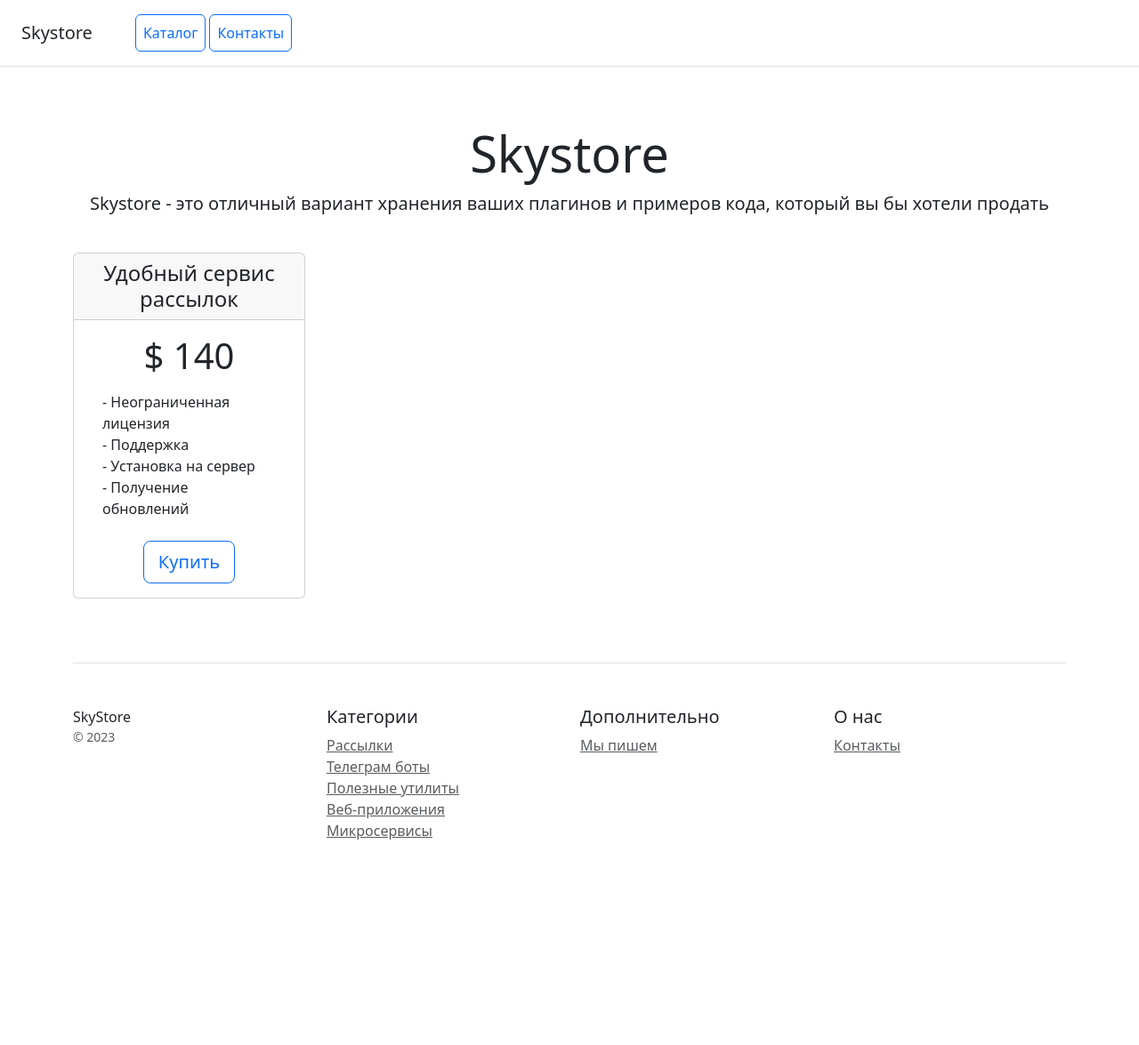
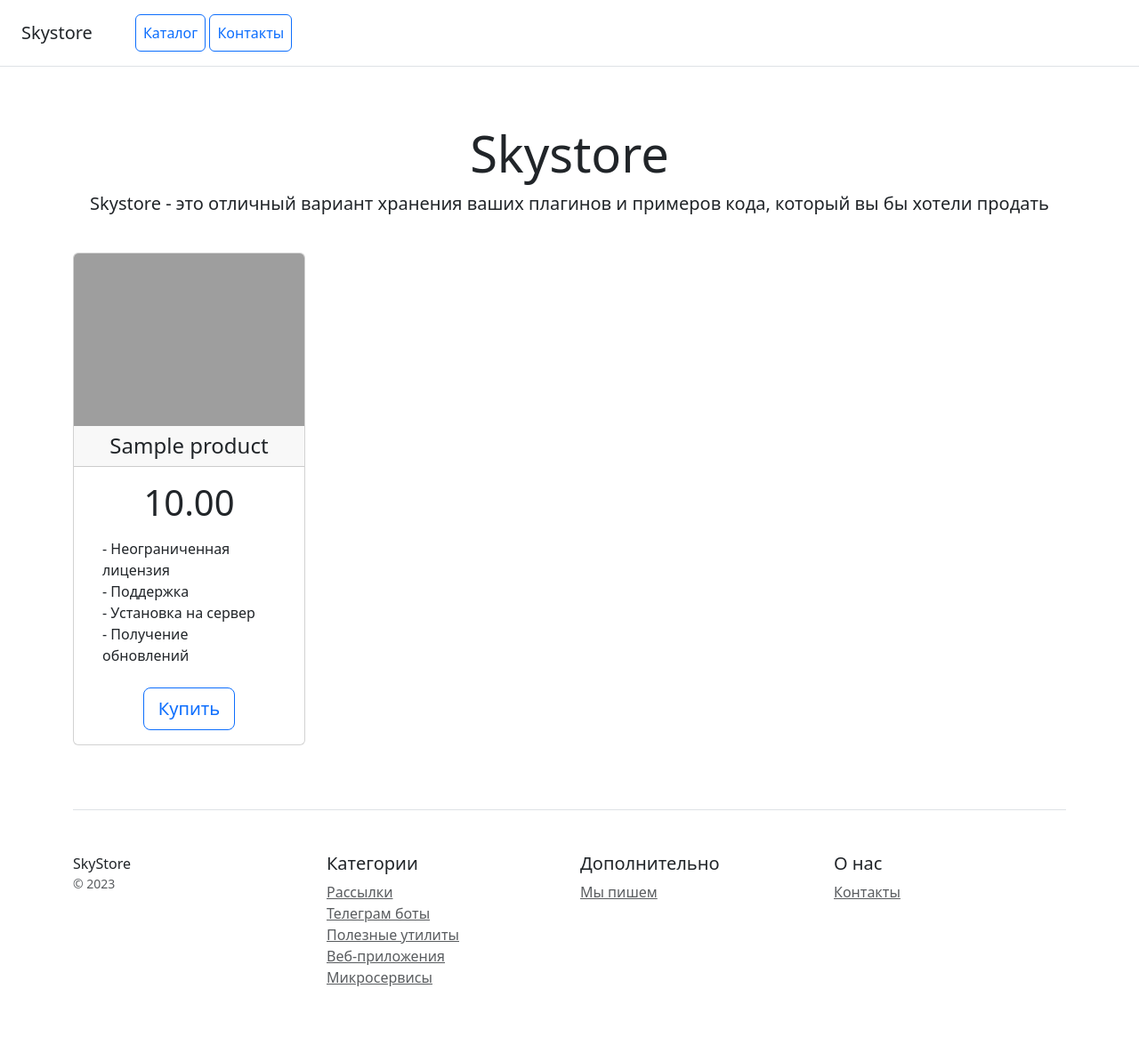
Before and after one commit to ptanch/online_store_pt, a Django app: page /home/ in a window 1280 px wide. Shown: the whole page at 89% size. Before the commit the page ends 944 px from the top, so only its background shows below. Run offline with Django 5.2, Linux system fonts and the light colour scheme; tables that the repository leaves empty hold one stand-in row (values such as "Sample post"); parts of the project's set-up code (start-up, migrations or seed data) failed here and were passed over; grey boxes are pictures that could not be loaded.

Commit message:
добавлен код для отображения списка товаров с помощью цикла, добавлен код для отображения картинки

```diff
--- a/catalog/templates/home.html
+++ b/catalog/templates/home.html
@@ -1,3 +1,4 @@
+{% load static %}
 <!doctype html>
 <html lang="en">
 <head>
@@ -27,13 +28,20 @@
 
 <div class="container">
     <div class="row text-center">
+        {% for product in products %}
         <div class="col-3">
             <div class="card mb-4 box-shadow">
+                {% if product.image %}
+                <img src="{{ product.image.url }}" class="card-img-top img-fluid" alt="{{ product.name }}">
+                {% else %}
+                <img src="{% static 'images/no_image_available.jpg' %}" class="card-img-top img-fluid"
+                     alt="Нет изображения">
+                {% endif %}
                 <div class="card-header">
-                    <h4 class="my-0 font-weight-normal">Удобный сервис рассылок</h4>
+                    <h4 class="my-0 font-weight-normal">{{ product.name }}</h4>
                 </div>
                 <div class="card-body">
-                    <h1 class="card-title pricing-card-title">$ 140</h1>
+                    <h1 class="card-title pricing-card-title">{{ product.price }}</h1>
                     <ul class="list-unstyled mt-3 mb-4 text-start m-3">
                         <li>- Неограниченная лицензия</li>
                         <li>- Поддержка</li>
@@ -44,6 +52,7 @@
                 </div>
             </div>
         </div>
+        {% endfor %}
     </div>
 
     <footer class="pt-4 my-md-5 pt-md-5 border-top">
```
